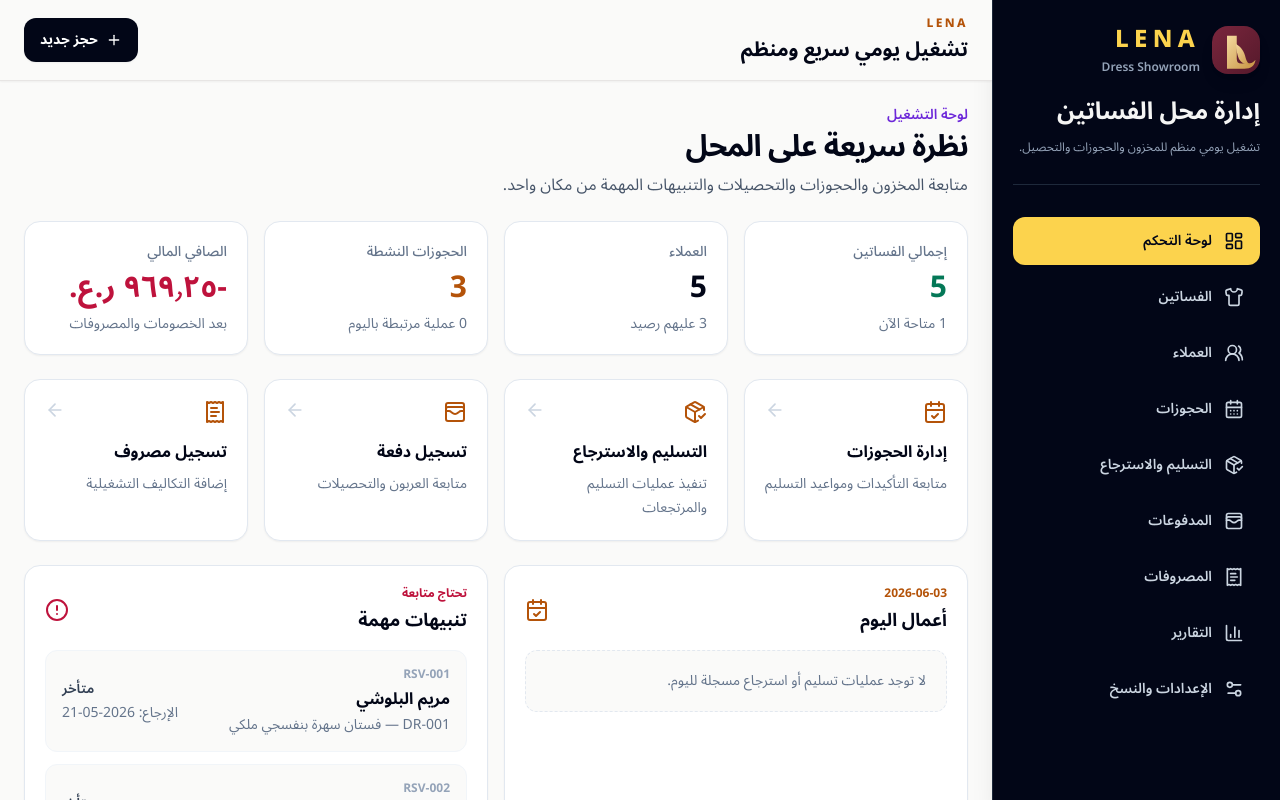
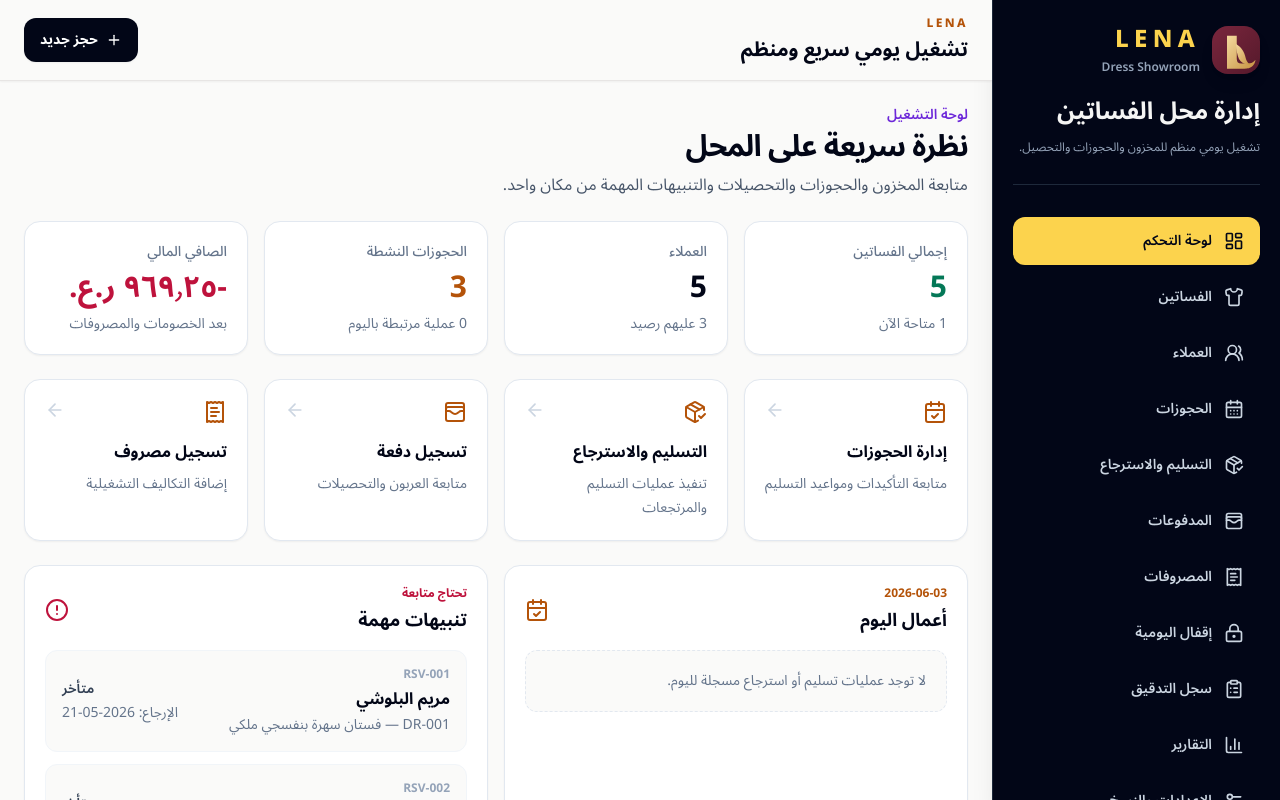
Before and after one commit to mohamedmasoud3030-tech/dress-roomshow, a React (Vite) app: page / in a window 1280 px wide. Shown: the top 800 px of the page. Built offline with nearby package versions, Linux system fonts and the light colour scheme.

Commit message:
feat(navigation): expose daily closing and audit pages

```diff
--- a/src/components/layout/AppLayout.tsx
+++ b/src/components/layout/AppLayout.tsx
@@ -1,7 +1,9 @@
 import {
   BarChart3,
   CalendarDays,
+  ClipboardList,
   LayoutDashboard,
+  LockKeyhole,
   PackageCheck,
   Plus,
   ReceiptText,
@@ -20,6 +22,8 @@ const navigation = [
   { to: '/delivery-return', label: 'التسليم والاسترجاع', icon: PackageCheck },
   { to: '/payments', label: 'المدفوعات', icon: WalletCards },
   { to: '/expenses', label: 'المصروفات', icon: ReceiptText },
+  { to: '/daily-closing', label: 'إقفال اليومية', icon: LockKeyhole },
+  { to: '/audit-log', label: 'سجل التدقيق', icon: ClipboardList },
   { to: '/reports', label: 'التقارير', icon: BarChart3 },
   { to: '/preferences', label: 'الإعدادات والنسخ', icon: Settings2 },
 ] as const;
@@ -37,7 +41,7 @@ export function AppLayout() {
         الانتقال إلى المحتوى الرئيسي
       </a>
 
-      <aside className="fixed inset-y-0 right-0 hidden w-72 border-l border-slate-800 bg-slate-950 px-5 py-6 text-stone-100 shadow-xl lg:block">
+      <aside className="fixed inset-y-0 right-0 hidden w-72 overflow-y-auto border-l border-slate-800 bg-slate-950 px-5 py-6 text-stone-100 shadow-xl lg:block">
         <div className="mb-8 border-b border-slate-800 pb-6">
           <div className="flex items-center gap-3">
             <img src="/favicon.svg" alt="" aria-hidden="true" className="h-12 w-12 rounded-2xl shadow-lg" />
```
